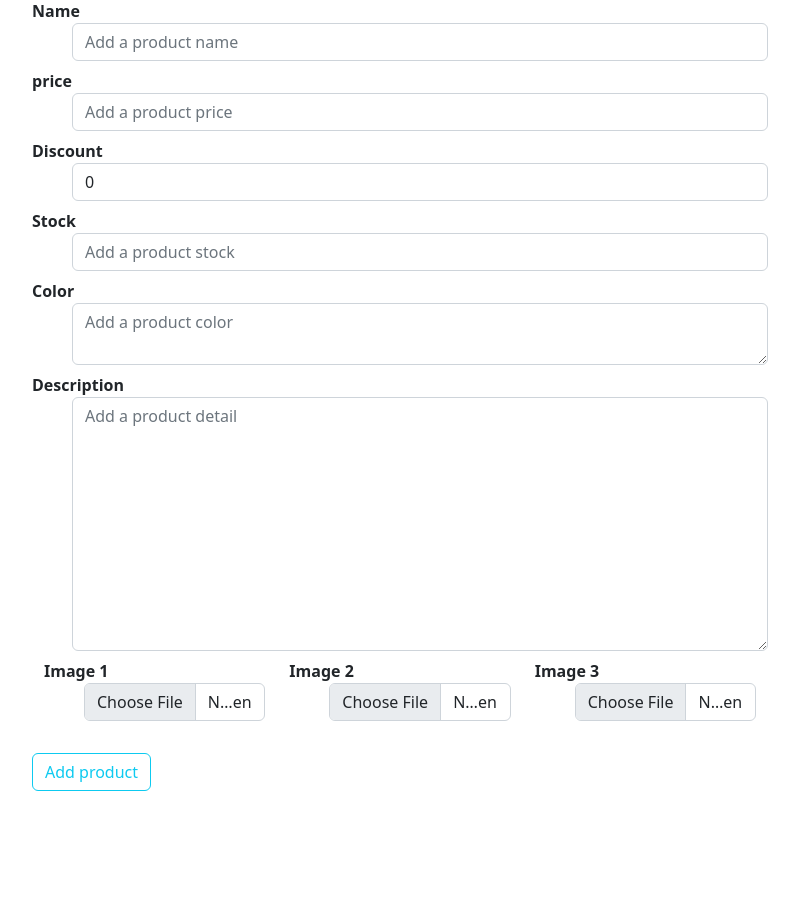
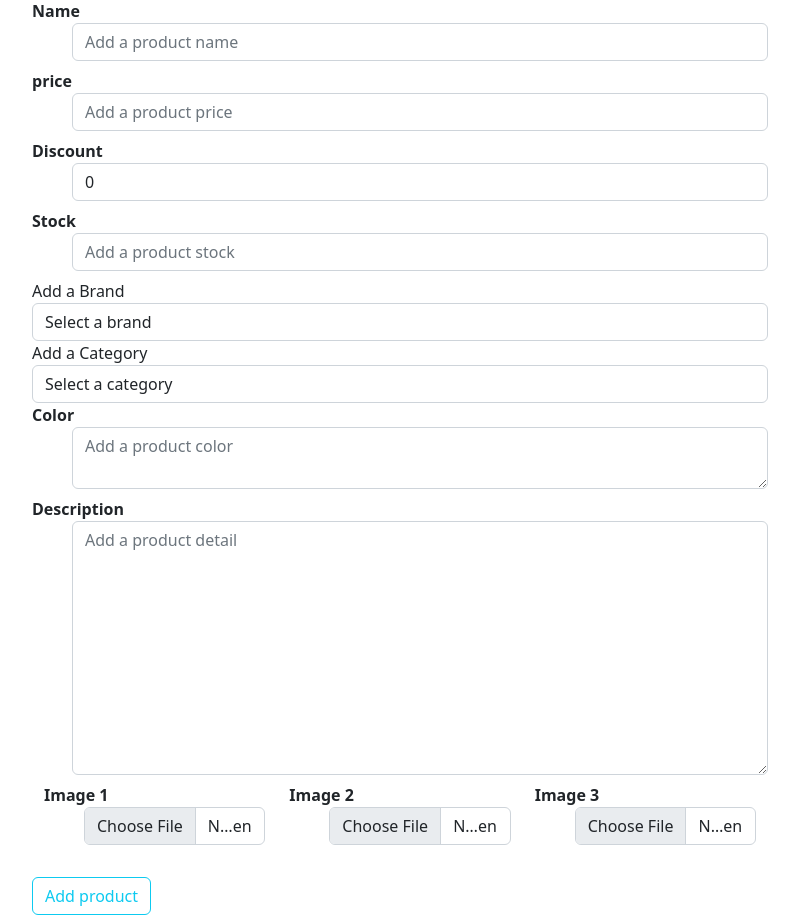
Before and after one commit to Igorcand/E-commerce-Flask, a Flask app: page /addproduct in a window 1280 px wide. Shown: the part 63-978 px from the top of the page, without its empty margins (240-1039 px from the left). Before the commit the page ends 854 px from the top, so only its background shows below. Run offline with Flask 2, Linux system fonts and the light colour scheme; some libraries are stand-ins or nearby versions.

Commit message:
add brand and product of couse at database

```diff
--- a/shop/templates/products/addproduct.html
+++ b/shop/templates/products/addproduct.html
@@ -18,6 +18,23 @@
                 {{ render_field(form.price, class="form-control", placeholder='Add a product price') }}
                 {{ render_field(form.discount, class="form-control", placeholder='Add a product discount') }}
                 {{ render_field(form.stock, class="form-control", placeholder='Add a product stock') }}
+
+                <label for="brand">Add a Brand</label>
+                <select name="brand" id="brand" class="form-control" required>
+                    <option value="">Select a brand</option>
+                    {% for brand in brands %}
+                        <option value="brand.id">{{ brand.name }}</option>
+                    {% endfor %}
+                </select>
+
+                <label for="category">Add a Category</label>
+                <select name="category" id="category" class="form-control" required>
+                    <option value="">Select a category</option>
+                    {% for category in categories %}
+                        <option value="{{category.id}}">{{ category.name }}</option>
+                    {% endfor %}
+                </select>
+
                 {{ render_field(form.color, class="form-control", placeholder='Add a product color') }}
                 {{ render_field(form.description, class="form-control", placeholder='Add a product detail', rows="10") }}
 
```
